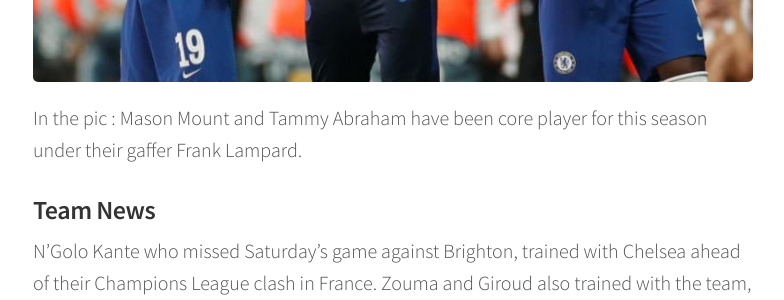
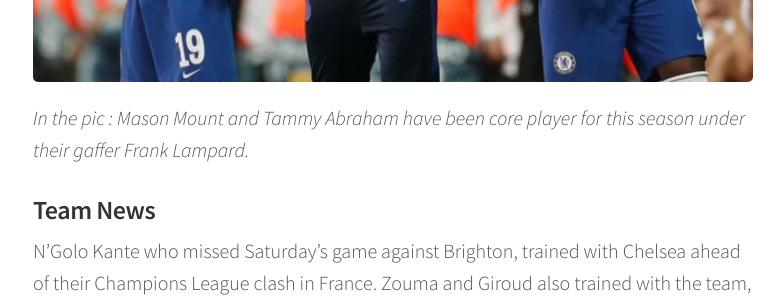
Before and after one commit to chelseafcindia/blog, a Jekyll site: the page built from _posts/2019-10-02-losc-lille-vs-chelsea-fc-preview.markdown, in a window 1280 px wide. Shown: the part 1083-1383 px from the top of the page, without its empty margins (247-1031 px from the left). Built offline with Jekyll 4.4.1, drawn with Linux system fonts in a browser that asks for light colours.

Commit message:
Updated Losc Lille Vs Chelsea Fc Preview

```diff
--- a/_posts/2019-10-02-losc-lille-vs-chelsea-fc-preview.markdown
+++ b/_posts/2019-10-02-losc-lille-vs-chelsea-fc-preview.markdown
@@ -18,8 +18,7 @@
 
 Chelsea with a steady start this season, have been giving chances to youngsters, resulting in many talents being unleashed such as Tomori, Hudson-Odoi, Abraham, Mount etc. However, Pulisic who looked promising after signing for the club, hasn't been given much of game time. Frank Lampard’s side who are currently in 7th in the Premier League are just 1 point behind 4th placed Arsenal, and will back his young stars to shine away from home on Wednesday night.
 
-![Training.jpg](/uploads/Training.jpg)
-In the pic : Mason Mount and Tammy Abraham have been core player for this season under their gaffer Frank Lampard.
+![Training.jpg](/uploads/Training.jpg)*In the pic : Mason Mount and Tammy Abraham have been core player for this season under their gaffer Frank Lampard.*
 
 ### Team News
 
```
